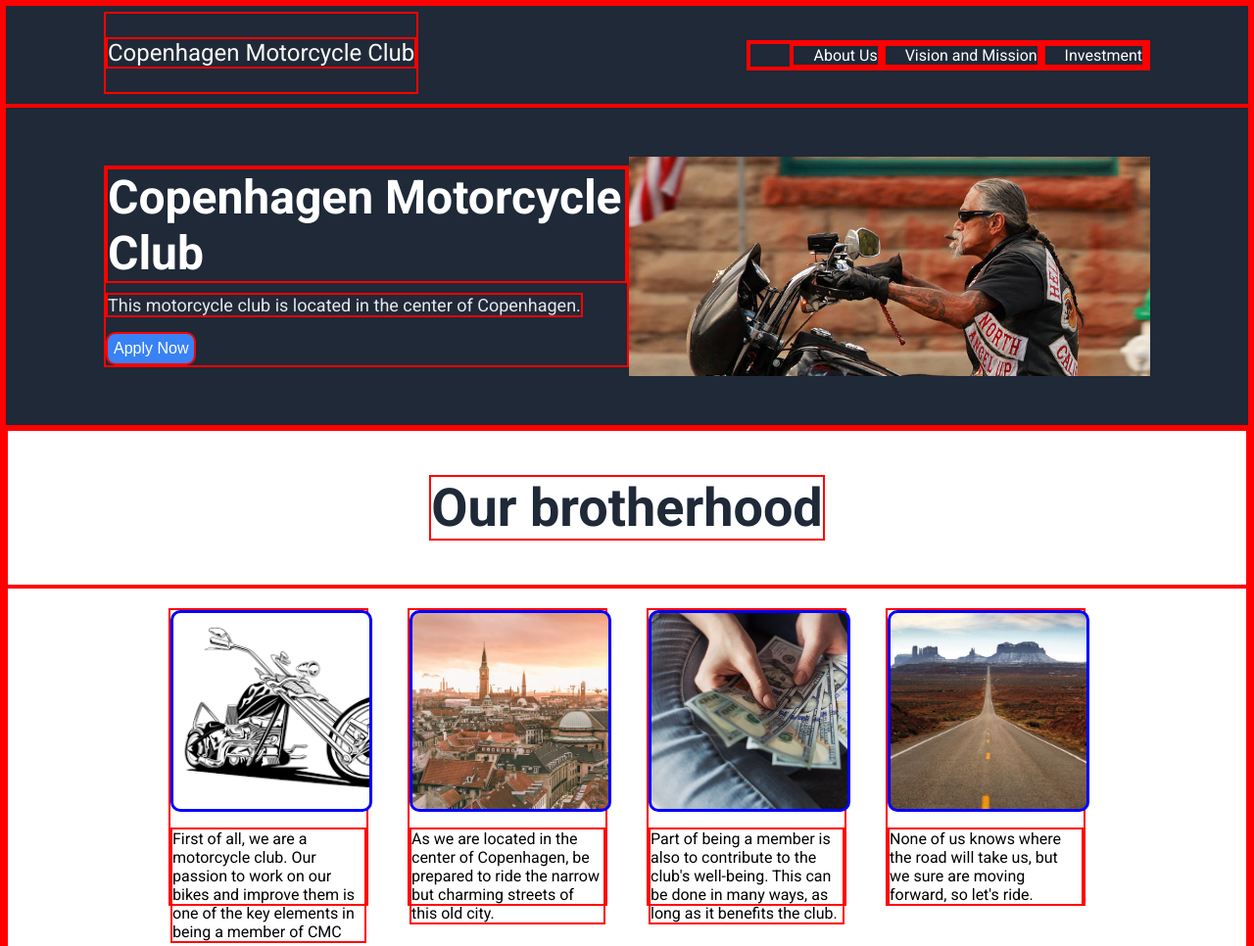
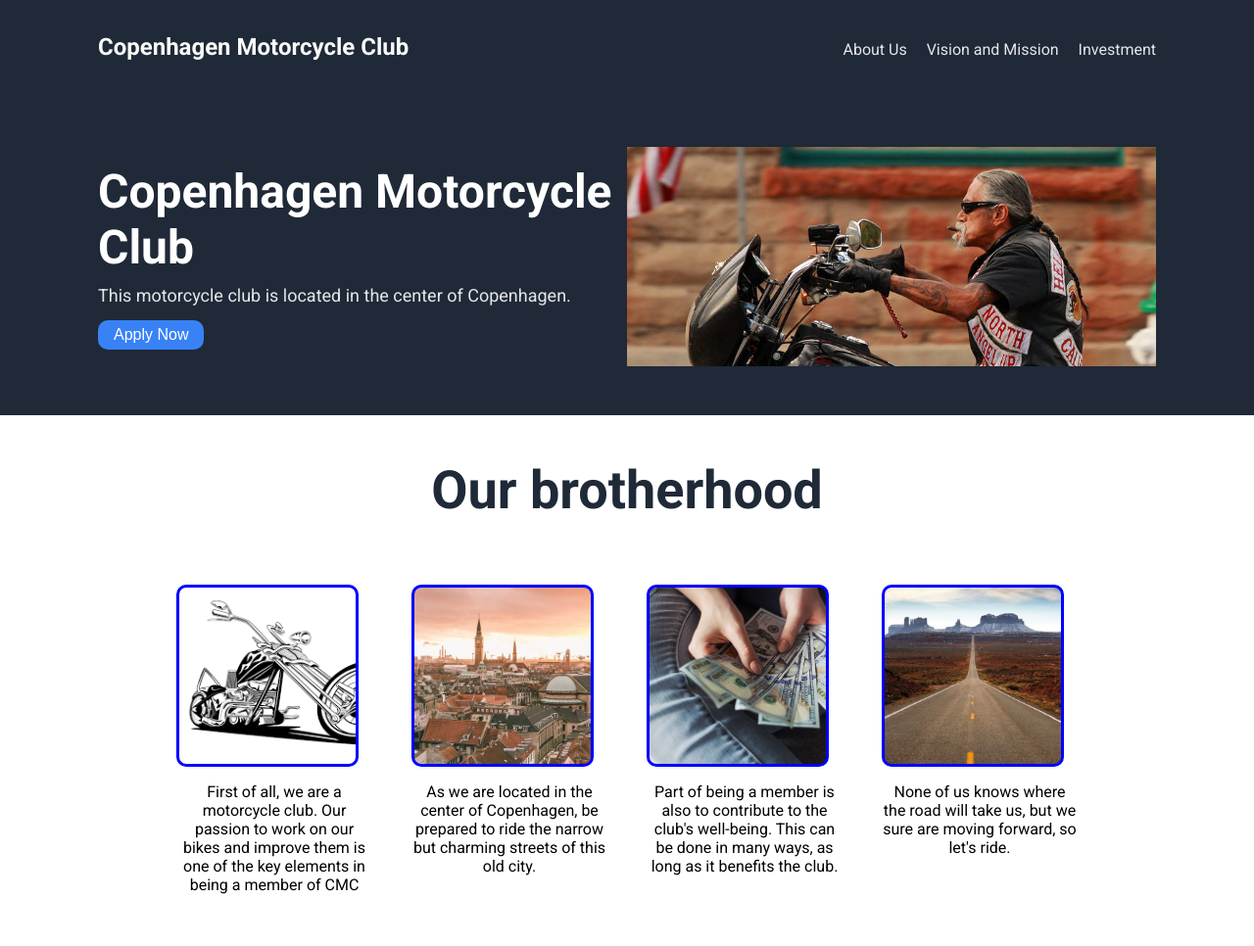
Before and after one commit to gitviking88/Project-Landing-Page, a plain HTML site: page index.html in a window 1280 px wide. Shown: the top 966 px of the page at 98% size. Drawn offline with Linux system fonts and the light colour scheme.

Commit message:
change color in ul and center text under images

```diff
--- a/style.css
+++ b/style.css
@@ -1,6 +1,6 @@
-*{border:solid red 2px}
+/* *{border:solid red 2px} */
 body {
-    font-family: roboto, Geneva, Tahoma, sans-serif;
+    font-family: 'Roboto', Arial, sans-serif;
     max-width: 1300px;
     margin: auto;
 }
@@ -21,6 +21,7 @@ header {
     margin-top: 10px;
     margin-bottom: 15px;
     color:#f9faf8;
+    font-weight: bold;
 }
 ul {
     display: flex;
@@ -31,7 +32,7 @@ ul {
 
 a {
     text-decoration: none;
-    color: white;
+    color:#E5E7EB;
     padding-left: 20px;
 }
 
@@ -82,10 +83,11 @@ h1 {
 
 #button-one {
     background-color: #3882F6;
-    padding: 6px;
+    padding: 6px 16px;
     border-radius: 10px;
     color: white;
     font-size: 16px;
+    border: none;
 }
 
 /* center section start */
@@ -119,11 +121,12 @@ h1 {
     margin: 20px;
     max-width: 200px;
     max-height: 300px;
+    text-align: center;
 }
 
 .imageholder {
-    height: 200px;
-    width: 200px;
+    height: 180px;
+    width: 180px;
     border-radius: 10px;
     border: solid blue 3px;
 }
@@ -201,7 +204,9 @@ h3 {
 }
 
 h4 {
+    font-size:18px;
     margin: 0;
+    font-weight: bolder;
 }
 
 #signuptext {
@@ -221,9 +226,7 @@ background-color: rgb(73,131,246);
 color: white;
 border: 2px solid white;
 border-radius: 5px;
-padding: 5px;
-
-
+padding: 6px 16px;
 }
 
 /* Footer start */
@@ -233,5 +236,6 @@ padding: 5px;
     align-items: center;
     background-color: rgb(31,41,55);
     color: white;
+    height: 90px;
 
 }
```
